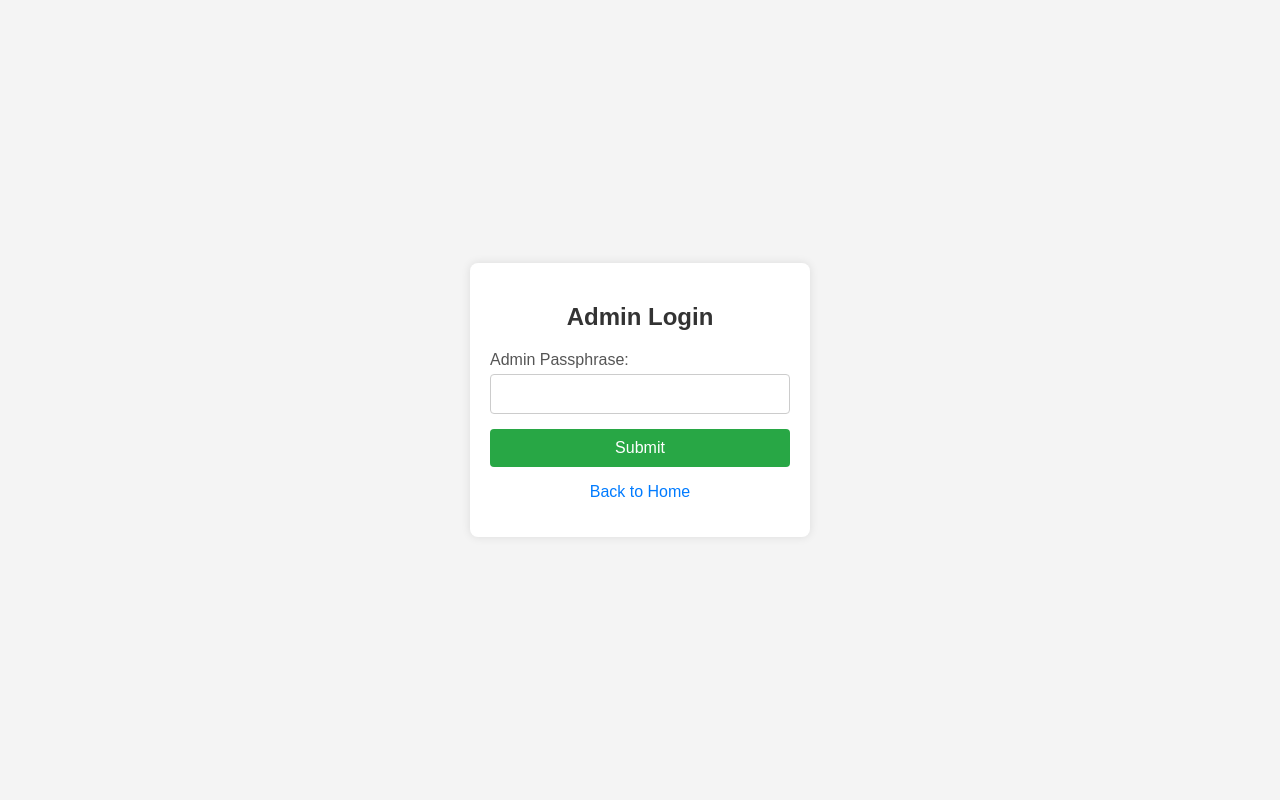
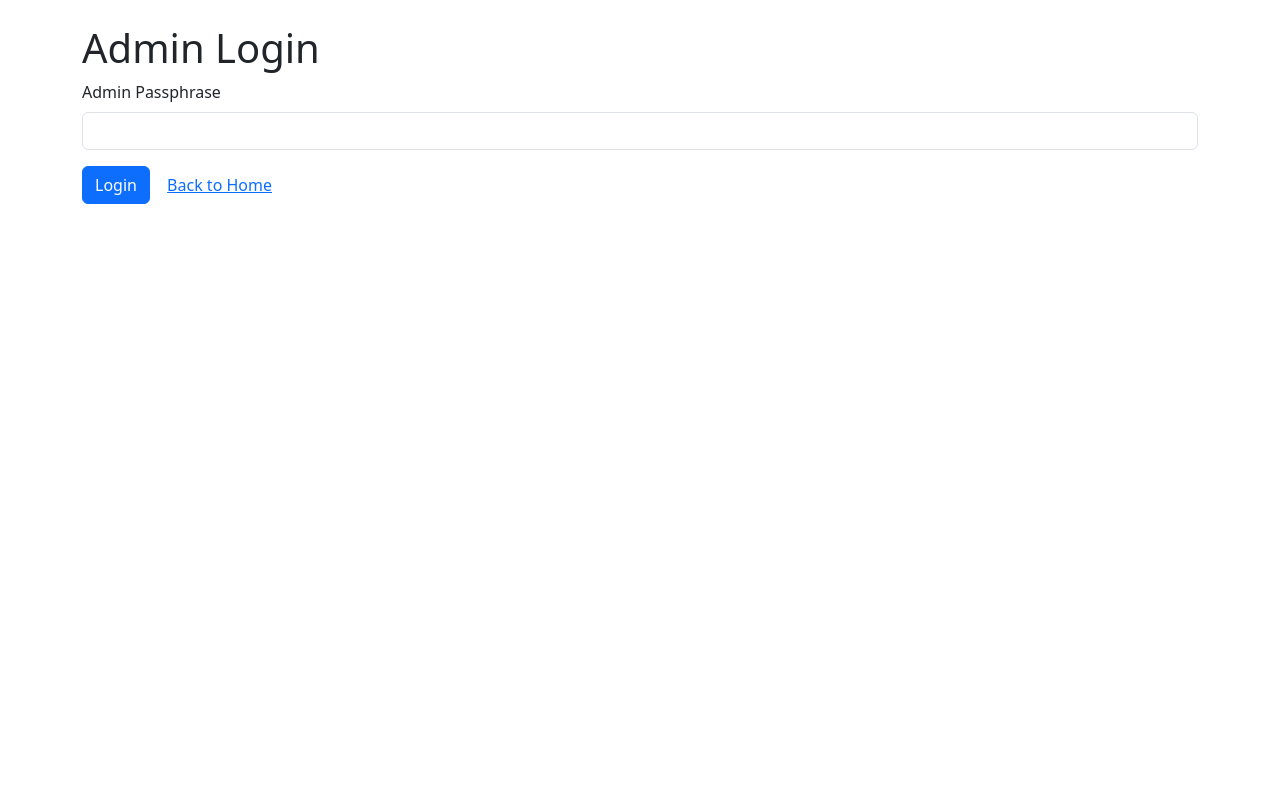
Before and after one commit to nonahgame/nal-hpl, a Flask app: page /admin in a window 1280 px wide. Run offline with Flask 3, Linux system fonts and the light colour scheme.

Commit message:
Update admin_login.html

```diff
--- a/templates/admin_login.html
+++ b/templates/admin_login.html
@@ -3,98 +3,32 @@
 <head>
     <meta charset="UTF-8">
     <meta name="viewport" content="width=device-width, initial-scale=1.0">
-    <title>Admin Login - Open International Hospital</title>
-    <style>
-        body {
-            font-family: Arial, sans-serif;
-            background-color: #f4f4f4;
-            margin: 0;
-            padding: 0;
-            display: flex;
-            justify-content: center;
-            align-items: center;
-            height: 100vh;
-        }
-        .container {
-            background-color: #fff;
-            padding: 20px;
-            border-radius: 8px;
-            box-shadow: 0 0 10px rgba(0, 0, 0, 0.1);
-            width: 300px;
-        }
-        h2 {
-            text-align: center;
-            color: #333;
-        }
-        form {
-            display: flex;
-            flex-direction: column;
-        }
-        label {
-            margin-bottom: 5px;
-            color: #555;
-        }
-        input[type="text"] {
-            padding: 10px;
-            margin-bottom: 15px;
-            border: 1px solid #ccc;
-            border-radius: 4px;
-            font-size: 16px;
-        }
-        button {
-            padding: 10px;
-            background-color: #28a745;
-            color: #fff;
-            border: none;
-            border-radius: 4px;
-            cursor: pointer;
-            font-size: 16px;
-        }
-        button:hover {
-            background-color: #218838;
-        }
-        .flash-messages {
-            margin-bottom: 15px;
-        }
-        .flash-messages .error {
-            color: red;
-        }
-        .flash-messages .success {
-            color: green;
-        }
-        .links {
-            text-align: center;
-            margin-top: 10px;
-        }
-        .links a {
-            color: #007bff;
-            text-decoration: none;
-        }
-        .links a:hover {
-            text-decoration: underline;
-        }
-    </style>
+    <title>Admin Login</title>
+    <link href="https://cdn.jsdelivr.net/npm/bootstrap@5.3.0/dist/css/bootstrap.min.css" rel="stylesheet">
+    <link rel="stylesheet" href="{{ url_for('static', filename='style.css') }}">
 </head>
 <body>
-    <div class="container">
-        <h2>Admin Login</h2>
-        <div class="flash-messages">
+    <div class="container mt-4">
+        <h1>Admin Login</h1>
         {% with messages = get_flashed_messages(with_categories=true) %}
             {% if messages %}
                 {% for category, message in messages %}
-                        <p class="{{ category }}">{{ message }}</p>
+                    <div class="alert alert-{{ 'success' if category == 'success' else 'danger' }} alert-dismissible fade show" role="alert">
+                        {{ message }}
+                        <button type="button" class="btn-close" data-bs-dismiss="alert" aria-label="Close"></button>
+                    </div>
                 {% endfor %}
             {% endif %}
         {% endwith %}
+        <form method="POST" action="{{ url_for('admin') }}">
+            <div class="mb-3">
+                <label for="passphrase" class="form-label">Admin Passphrase</label>
+                <input type="password" name="passphrase" id="passphrase" class="form-control" required>
             </div>
-        <form method="POST" action="{{ url_for('admin') }}">
-            <label for="passphrase">Admin Passphrase:</label>
-            <input type="text" id="passphrase" name="passphrase" required>
-            <button type="submit">Submit</button>
+            <button type="submit" class="btn btn-primary">Login</button>
+            <a href="{{ url_for('index') }}" class="btn btn-link">Back to Home</a>
         </form>
-        <div class="links">
-            <p><a href="{{ url_for('index') }}">Back to Home</a></p>
     </div>
-    </div>
+    <script src="https://cdn.jsdelivr.net/npm/bootstrap@5.3.0/dist/js/bootstrap.bundle.min.js"></script>
 </body>
 </html>
```
Lines whose indentation alone changed are shown as unchanged.
